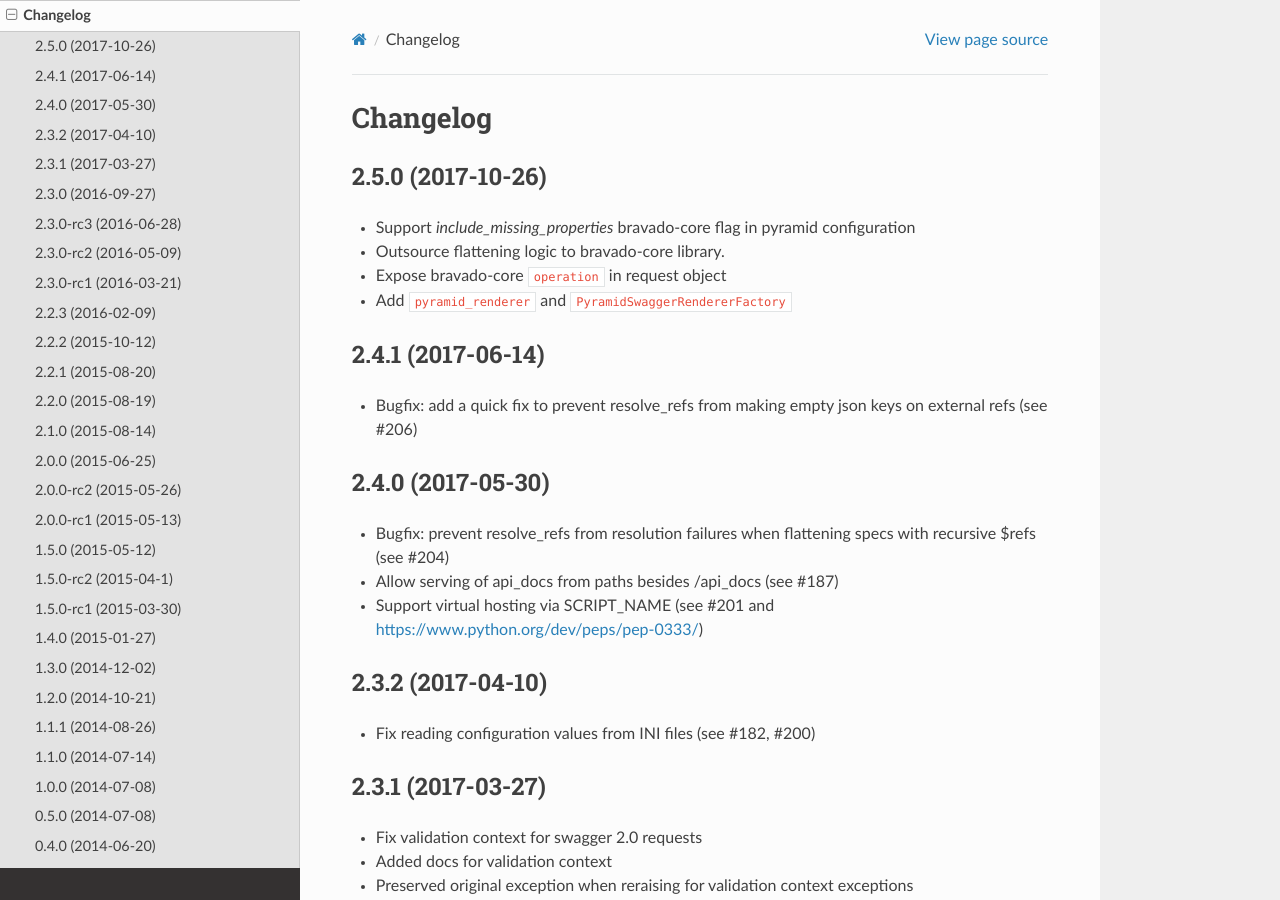
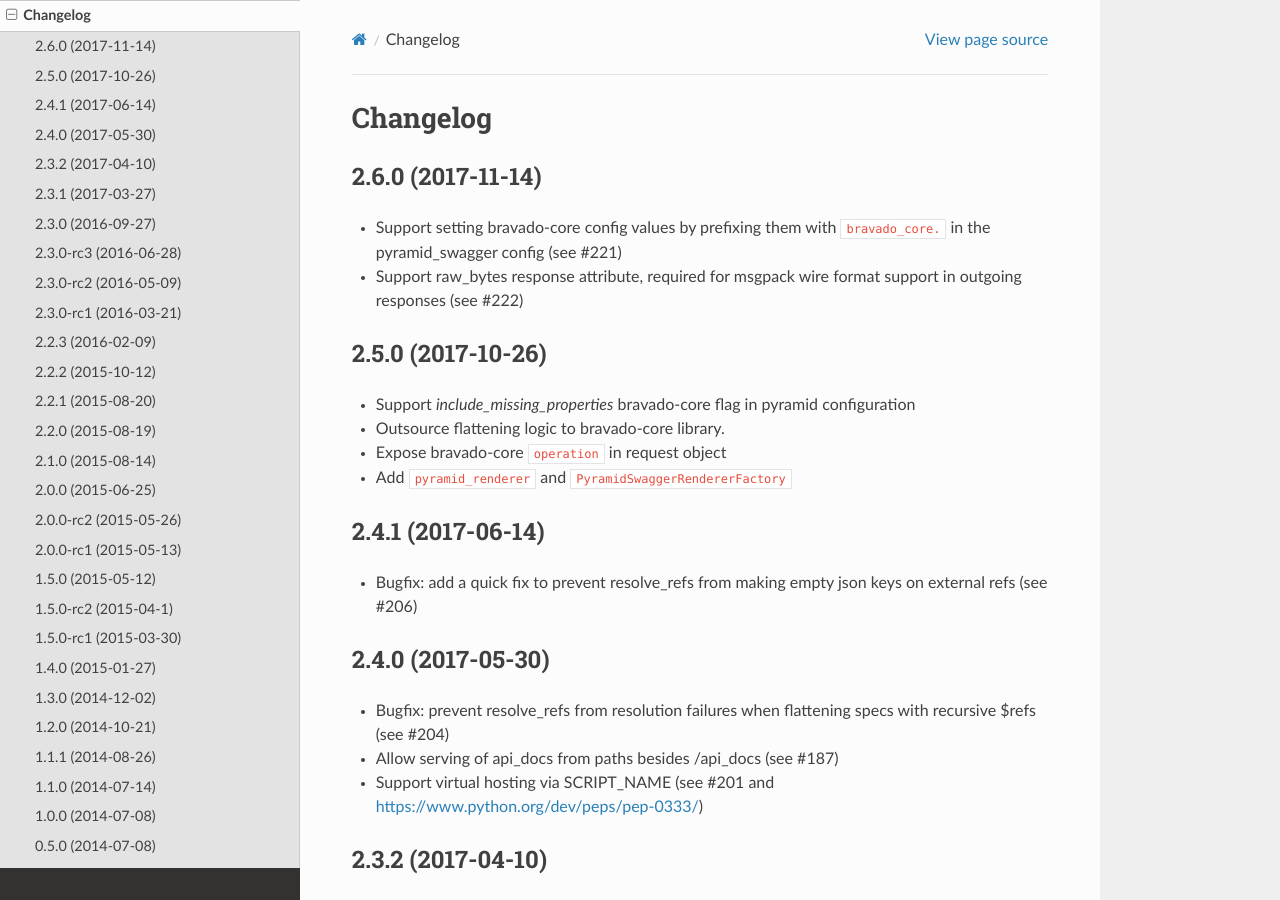
Before and after one commit to Yelp/pyramid_swagger, a Sphinx documentation site: the page built from docs/changelog.rst, in a window 1280 px wide and 900 px high. Built offline with Sphinx 7.4.7 and the Read the Docs theme 2.0.0, drawn with Linux system fonts in a browser that asks for light colours.

Commit message:
Release version 2.6.0

```diff
--- a/docs/changelog.rst
+++ b/docs/changelog.rst
@@ -1,5 +1,10 @@
 Changelog
 =========
+
+2.6.0 (2017-11-14)
+++++++++++++++++++++++++++
+* Support setting bravado-core config values by prefixing them with ``bravado_core.`` in the pyramid_swagger config (see #221)
+* Support raw_bytes response attribute, required for msgpack wire format support in outgoing responses (see #222)
 
 2.5.0 (2017-10-26)
 ++++++++++++++++++++++++++
--- a/pyramid_swagger/__about__.py
+++ b/pyramid_swagger/__about__.py
@@ -13,7 +13,7 @@
 __summary__ = "Swagger tools for use in pyramid webapps"
 __uri__ = "https://github.com/striglia/pyramid_swagger"
 
-__version__ = "2.5.0"
+__version__ = "2.6.0"
 
 __author__ = "Scott Triglia"
 __email__ = "scott.triglia@gmail.com"
```
